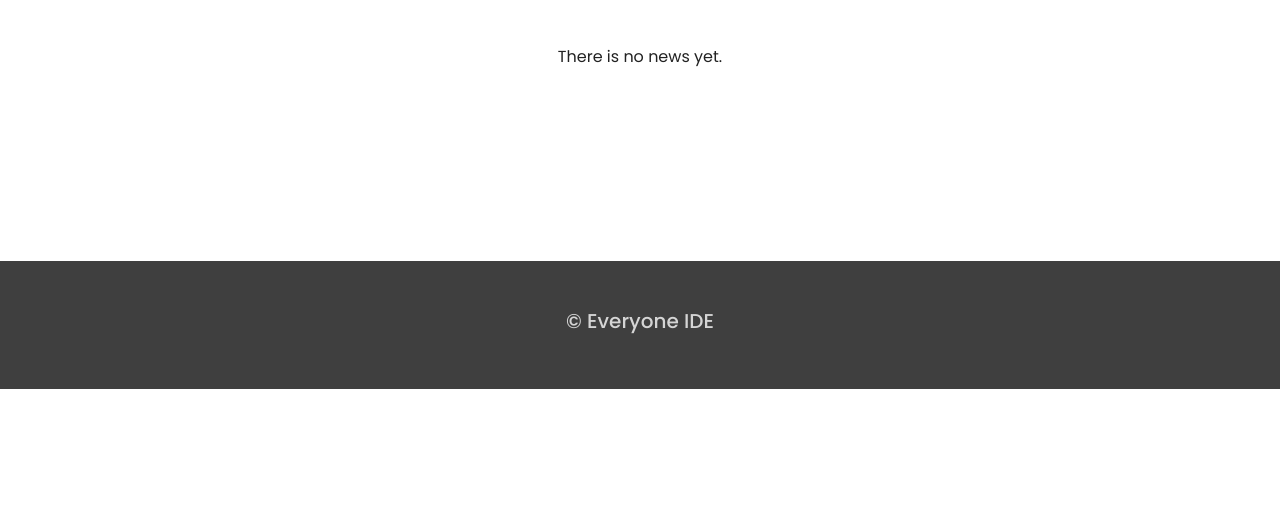
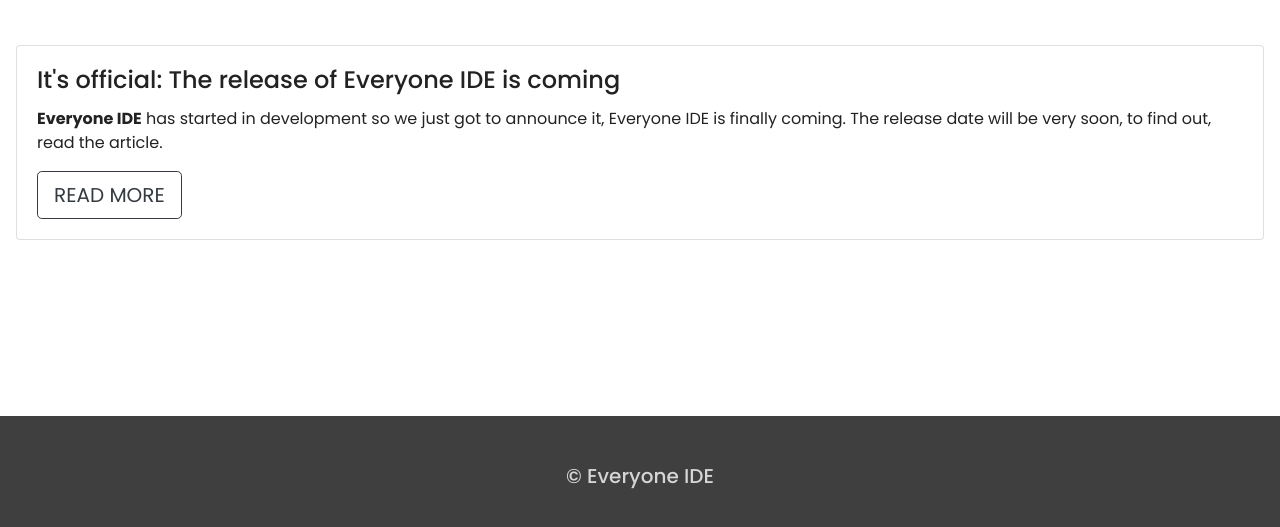
Before and after one commit to everyone-ide/everyone-ide.github.io, a plain HTML site: page news.html in a window 1280 px wide. Shown: the part 319-846 px from the top of the page. Before the commit the page ends 800 px from the top, so only its background shows below. Drawn offline with nearby package versions, Linux system fonts and the light colour scheme.

Commit message:
Update news.html

```diff
--- a/news.html
+++ b/news.html
@@ -15,7 +15,7 @@
     <script src="https://cdnjs.cloudflare.com/ajax/libs/popper.js/1.12.9/umd/popper.min.js"></script>
     <script src="https://maxcdn.bootstrapcdn.com/bootstrap/4.0.0/js/bootstrap.min.js"></script>
     <script src="https://use.fontawesome.com/releases/v5.0.8/js/all.js"></script>
-    <link href="style.css" rel="stylesheet">
+    <link href="https://everyone-ide.github.io/style.css" rel="stylesheet">
 	  <script type="text/javascript" src="https://everyone-ide.github.io/script.js"></script>
   </head>
   <body>
@@ -54,11 +54,17 @@
     </div>
 
     <!--- News -->
-    <div class="container-fluid padding">
-      <div class="row text-center padding">
-				<div class="col-12">
-        	<p>There is no news yet.</p>
-				</div>
+     <div class="container-fluid padding">
+      <div class="row padding">
+        <div class="col-12">
+          <div class="card">
+            <div class="card-body">
+              <h4 class="card-title">It's official: The release of Everyone IDE is coming</h4>
+							<p class="card-text"><b>Everyone IDE</b> has started in development so we just got to announce it, Everyone IDE is finally coming. The release date will be very soon, to find out, read the article.</p>
+							<a href="https://everyone-ide.github.io/news/0"><button type="button" class="btn btn-outline-dark btn-lg">READ MORE</button></a>
+            </div>
+          </div>
+        </div>
       </div>
     </div>
 
```
